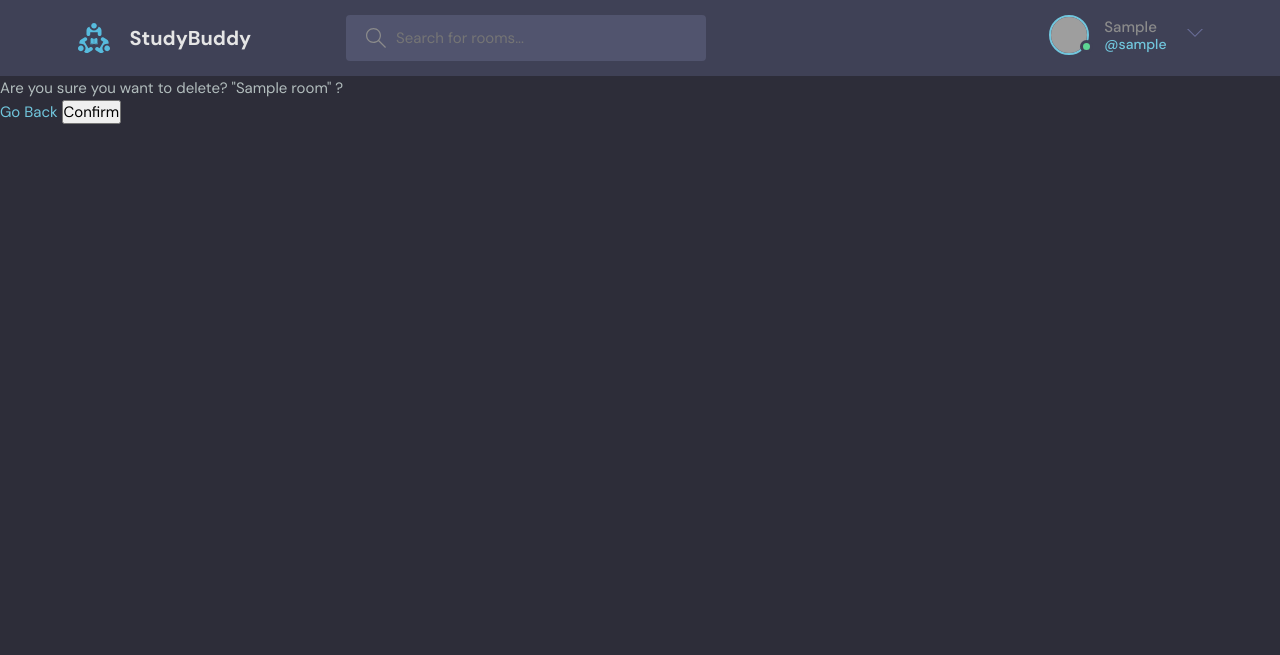
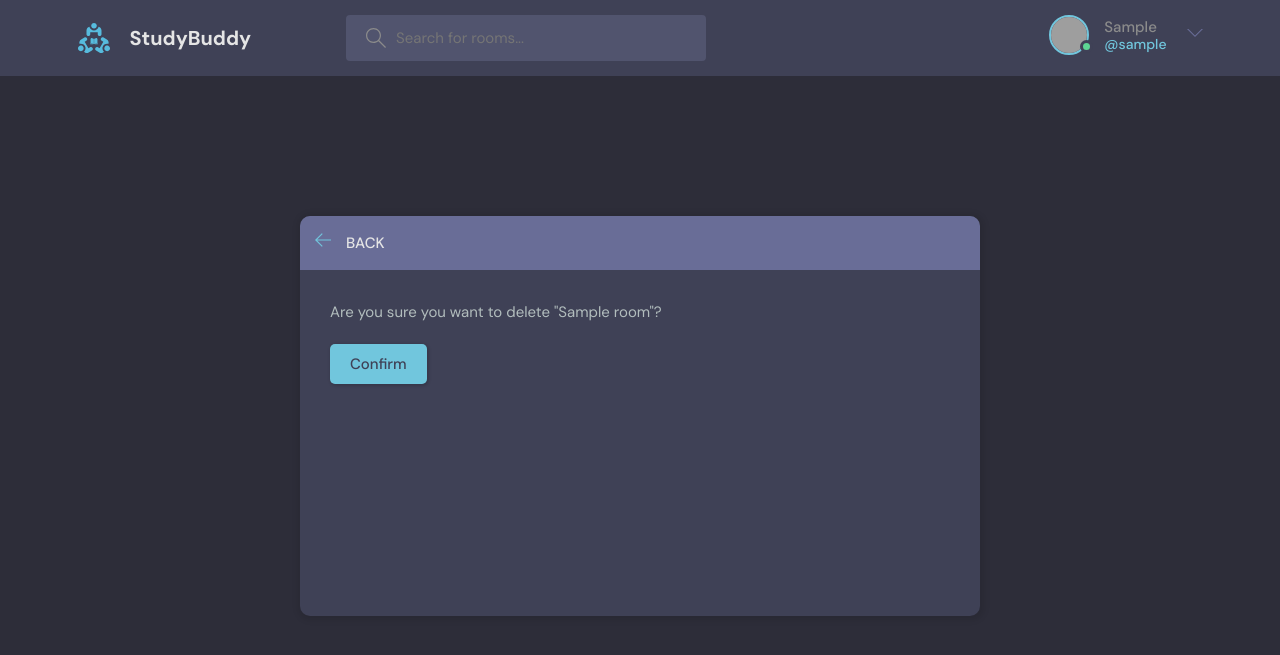
Before and after one commit to bashar33-3/studybud, a Django app: page /delete-room/1 in a window 1280 px wide. Shown: the top 655 px of the page. Run offline with Django 5.2, Linux system fonts and the light colour scheme; a user stored in the database is signed in; tables that the repository leaves empty hold one stand-in row (values such as "Sample post"); grey boxes are pictures that could not be loaded.

Commit message:
fix remove btn on activit_component / fix delete template

```diff
--- a/base/templates/base/activity_component.html
+++ b/base/templates/base/activity_component.html
@@ -14,7 +14,8 @@
             </p>
         </a>
         <div class="roomListRoom__actions">
-            <a href="#">
+            {%if request.user == message.user%}
+            <a href="{%url 'delete-message' message.id%}">
                 <svg version="1.1" xmlns="http://www.w3.org/2000/svg" width="32" height="32" viewBox="0 0 32 32">
                     <title>remove</title>
                     <path
@@ -22,6 +23,7 @@
                     </path>
                 </svg>
             </a>
+            {%endif%}
         </div>
     </div>
     <div class="activities__boxContent">
--- a/base/templates/base/delete.html
+++ b/base/templates/base/delete.html
@@ -1,12 +1,36 @@
-{%extends 'main.html'%}
+{%include 'main.html'%}
+{%block content%}
+<main class="delete-item layout">
+    <div class="container">
+        <div class="layout__box">
+            <div class="layout__boxHeader">
+                <div class="layout__boxTitle">
+                    <a href="{{request.META.HTTP_REFERER}}">
+                        <svg version="1.1" xmlns="http://www.w3.org/2000/svg" width="32" height="32"
+                            viewBox="0 0 32 32">
+                            <title>arrow-left</title>
+                            <path
+                                d="M13.723 2.286l-13.723 13.714 13.719 13.714 1.616-1.611-10.96-10.96h27.625v-2.286h-27.625l10.965-10.965-1.616-1.607z">
+                            </path>
+                        </svg>
+                    </a>
+                    <h3>Back</h3>
+                </div>
+            </div>
+            <div class="layout__body">
+                <form class="form" method="POST" action="">
+                    {%csrf_token%}
+                    <div class="form__group">
+                        <p>Are you sure you want to delete "{{obj}}"?</p>
+                    </div>
 
-{% block content %}
+                    <div class="for__group">
+                        <input class="btn btn--main" type="submit" value="Confirm" />
+                    </div>
 
-<form method="POST" action="">
-    {%csrf_token%}
-    <p>Are you sure you want to delete? "{{obj}}" ?</p>
-    <a href="{{request.META.HTTP_REFERER}}">Go Back</a>
-    <input type="submit" value="Confirm">
-</form>
-
-{% endblock%}
+                </form>
+            </div>
+        </div>
+    </div>
+</main>
+{%endblock content%}
```
